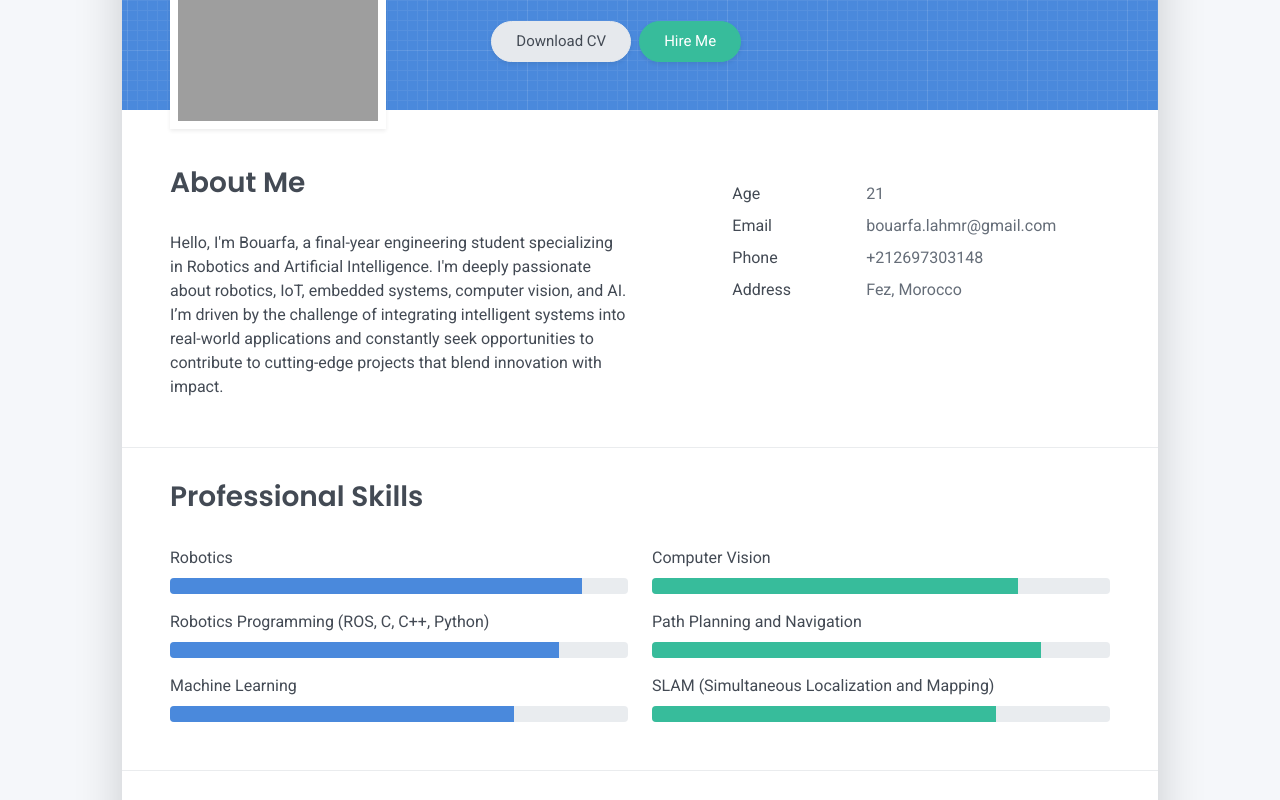
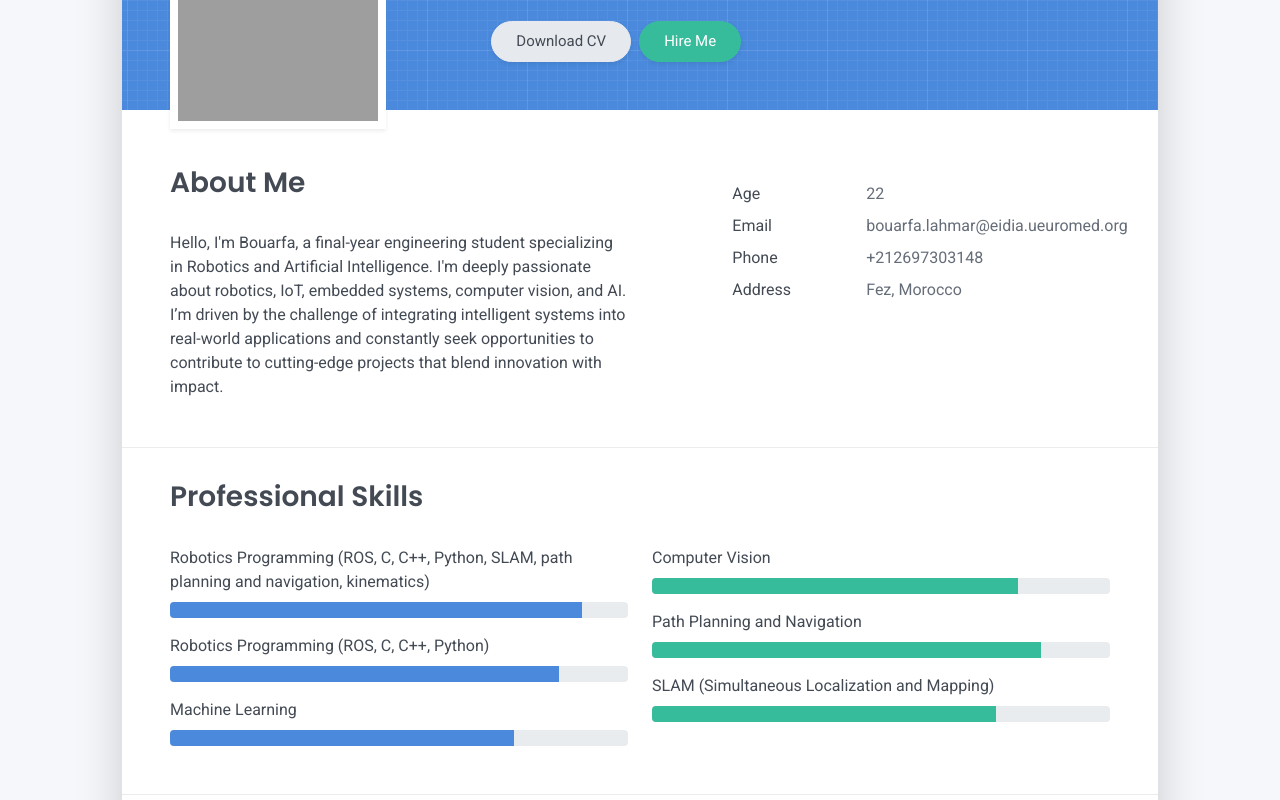
Before and after one commit to bouarfa-lahmr/Personal-portfolio, a plain HTML site: page index.html in a window 1280 px wide. Shown: the part 259-1059 px from the top of the page. Drawn offline with Linux system fonts and the light colour scheme; grey boxes are pictures that could not be loaded.

Commit message:
Update index.html

```diff
--- a/index.html
+++ b/index.html
@@ -69,13 +69,13 @@
             <div class="pb-1">Age</div>
           </div>
           <div class="col-sm-8">
-            <div class="pb-1 text-secondary">21</div>
+            <div class="pb-1 text-secondary">22</div>
           </div>
           <div class="col-sm-4">
             <div class="pb-1">Email</div>
           </div>
           <div class="col-sm-8">
-            <div class="pb-1 text-secondary">bouarfa.lahmr@gmail.com</div>
+            <div class="pb-1 text-secondary">bouarfa.lahmar@eidia.ueuromed.org</div>
           </div>
           <div class="col-sm-4">
             <div class="pb-1">Phone</div>
@@ -98,7 +98,7 @@
     <h2 class="h3 mb-3">Professional Skills</h2>
     <div class="row">
       <div class="col-md-6">
-        <div class="mb-2"><span>Robotics</span>
+        <div class="mb-2"><span>Robotics Programming (ROS, C, C++, Python, SLAM, path planning and navigation, kinematics)</span>
           <div class="progress my-1">
             <div class="progress-bar bg-primary" role="progressbar" data-aos="zoom-in-right" data-aos-delay="100" data-aos-anchor=".skills-section" style="width: 90%" aria-valuenow="90" aria-valuemin="0" aria-valuemax="100"></div>
           </div>
```
